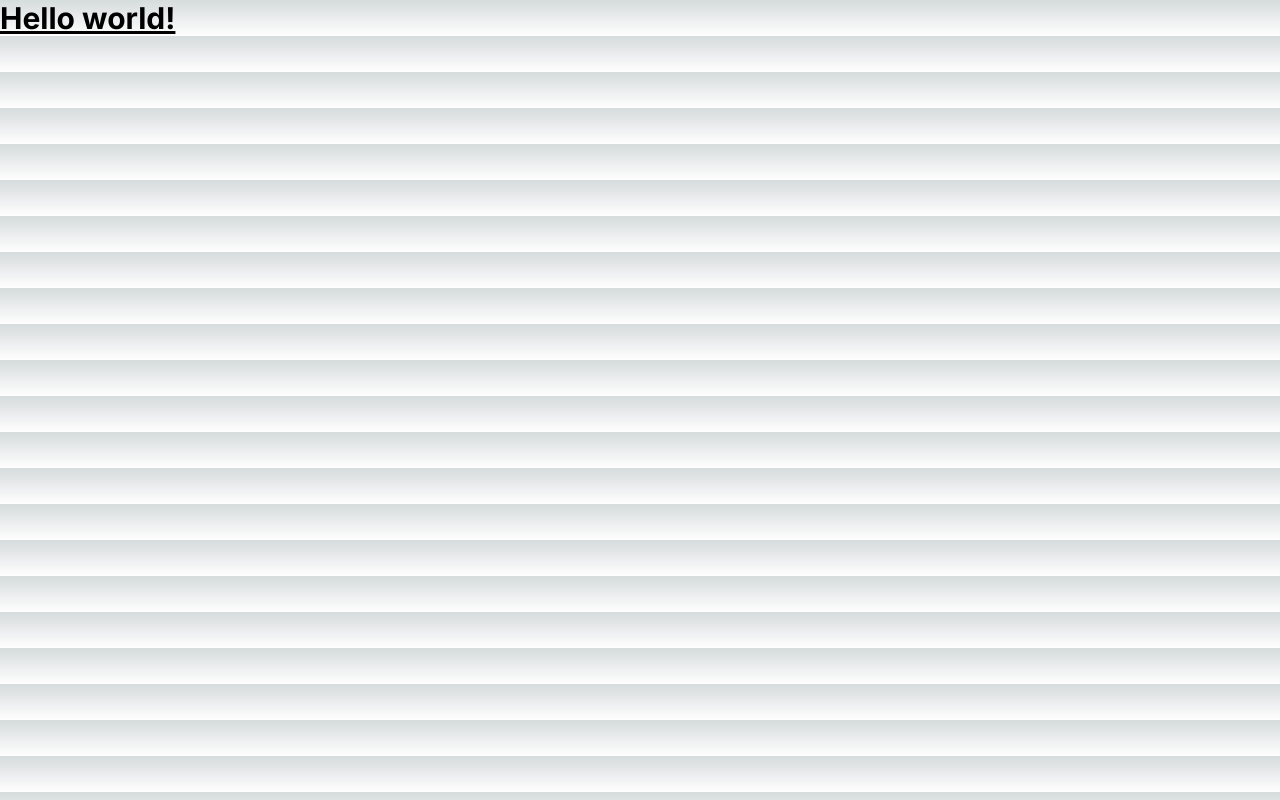
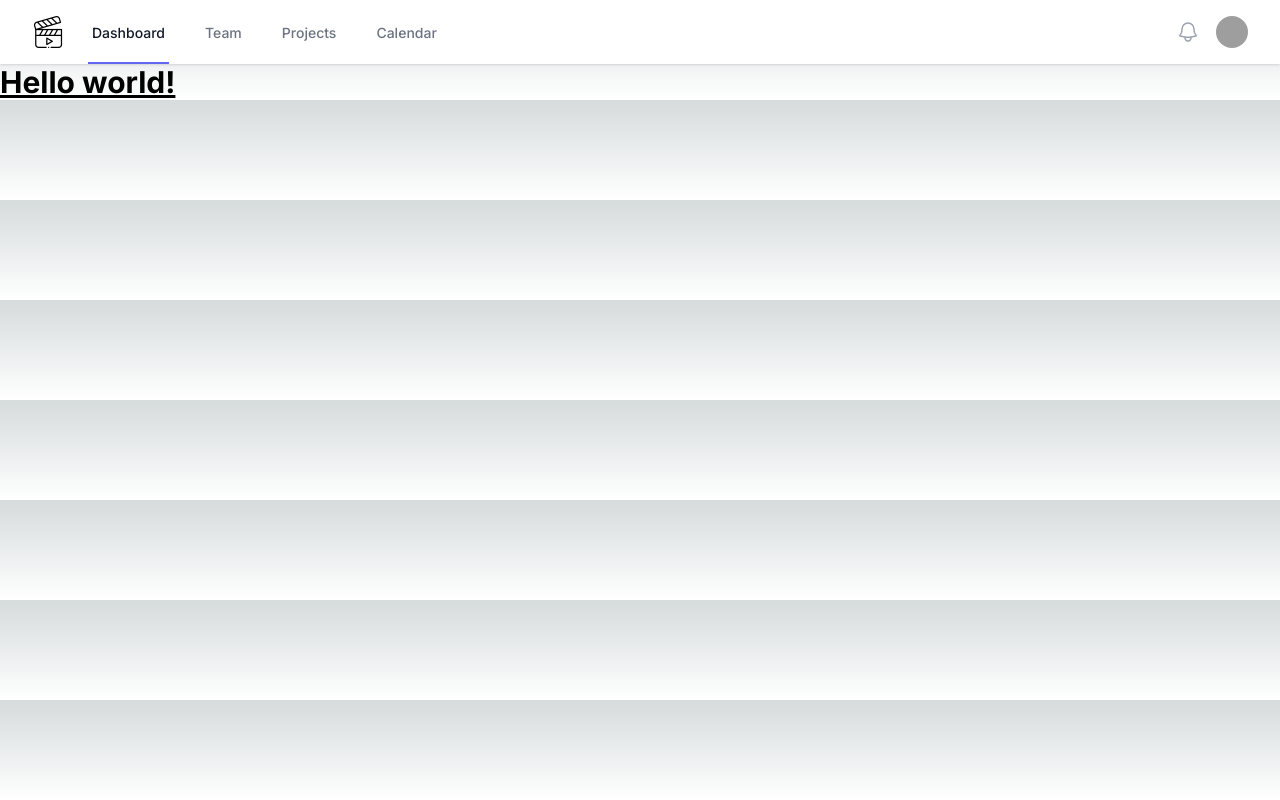
Before and after one commit to tonychill/dwight, a Next.js app: page / in a window 1280 px wide. Built offline with nearby package versions, Linux system fonts and the light colour scheme; grey boxes are pictures that could not be loaded.

Commit message:
adds navbar

```diff
--- a/package.json
+++ b/package.json
@@ -9,6 +9,8 @@
     "lint": "next lint"
   },
   "dependencies": {
+    "@headlessui/react": "^1.7.18",
+    "@heroicons/react": "^2.1.1",
     "next": "14.1.0",
     "react": "^18",
     "react-dom": "^18"
--- a/src/app/layout.tsx
+++ b/src/app/layout.tsx
@@ -1,4 +1,5 @@
 import type { Metadata } from "next";
+import Navbar from "@/components/navbar";
 import { Inter } from "next/font/google";
 import "./globals.css";
 
@@ -16,7 +17,10 @@
 }>) {
   return (
     <html lang="en">
-      <body className={inter.className}>{children}</body>
+      <body className={inter.className}>
+        <Navbar />
+        <main>{children}</main>
+      </body>
     </html>
   );
 }
--- /dev/null
+++ b/src/components/navbar/index.tsx
@@ -0,0 +1,181 @@
+"use client";
+import { Fragment } from "react";
+import { Disclosure, Menu, Transition } from "@headlessui/react";
+import { Bars3Icon, BellIcon, XMarkIcon } from "@heroicons/react/24/outline";
+
+function classNames(...classes: any) {
+  return classes.filter(Boolean).join(" ");
+}
+
+export default function Example() {
+  return (
+    <Disclosure as="nav" className="bg-white shadow">
+      {({ open }) => (
+        <>
+          <div className="mx-auto max-w-7xl px-2 sm:px-6 lg:px-8">
+            <div className="relative flex h-16 justify-between">
+              <div className="absolute inset-y-0 left-0 flex items-center sm:hidden">
+                {/* Mobile menu button */}
+                <Disclosure.Button className="relative inline-flex items-center justify-center rounded-md p-2 text-gray-400 hover:bg-gray-100 hover:text-gray-500 focus:outline-none focus:ring-2 focus:ring-inset focus:ring-indigo-500">
+                  <span className="absolute -inset-0.5" />
+                  <span className="sr-only">Open main menu</span>
+                  {open ? (
+                    <XMarkIcon className="block h-6 w-6" aria-hidden="true" />
+                  ) : (
+                    <Bars3Icon className="block h-6 w-6" aria-hidden="true" />
+                  )}
+                </Disclosure.Button>
+              </div>
+              <div className="flex flex-1 items-center justify-center sm:items-stretch sm:justify-start">
+                <div className="flex flex-shrink-0 items-center">
+                  <img
+                    className="h-8 w-auto"
+                    src="/video.png"
+                    alt="D Winston Media"
+                  />
+                </div>
+                <div className="hidden sm:ml-6 sm:flex sm:space-x-8">
+                  {/* Current: "border-indigo-500 text-gray-900", Default: "border-transparent text-gray-500 hover:border-gray-300 hover:text-gray-700" */}
+                  <a
+                    href="#"
+                    className="inline-flex items-center border-b-2 border-indigo-500 px-1 pt-1 text-sm font-medium text-gray-900"
+                  >
+                    Dashboard
+                  </a>
+                  <a
+                    href="#"
+                    className="inline-flex items-center border-b-2 border-transparent px-1 pt-1 text-sm font-medium text-gray-500 hover:border-gray-300 hover:text-gray-700"
+                  >
+                    Team
+                  </a>
+                  <a
+                    href="#"
+                    className="inline-flex items-center border-b-2 border-transparent px-1 pt-1 text-sm font-medium text-gray-500 hover:border-gray-300 hover:text-gray-700"
+                  >
+                    Projects
+                  </a>
+                  <a
+                    href="#"
+                    className="inline-flex items-center border-b-2 border-transparent px-1 pt-1 text-sm font-medium text-gray-500 hover:border-gray-300 hover:text-gray-700"
+                  >
+                    Calendar
+                  </a>
+                </div>
+              </div>
+              <div className="absolute inset-y-0 right-0 flex items-center pr-2 sm:static sm:inset-auto sm:ml-6 sm:pr-0">
+                <button
+                  type="button"
+                  className="relative rounded-full bg-white p-1 text-gray-400 hover:text-gray-500 focus:outline-none focus:ring-2 focus:ring-indigo-500 focus:ring-offset-2"
+                >
+                  <span className="absolute -inset-1.5" />
+                  <span className="sr-only">View notifications</span>
+                  <BellIcon className="h-6 w-6" aria-hidden="true" />
+                </button>
+
+                {/* Profile dropdown */}
+                <Menu as="div" className="relative ml-3">
+                  <div>
+                    <Menu.Button className="relative flex rounded-full bg-white text-sm focus:outline-none focus:ring-2 focus:ring-indigo-500 focus:ring-offset-2">
+                      <span className="absolute -inset-1.5" />
+                      <span className="sr-only">Open user menu</span>
+                      <img
+                        className="h-8 w-8 rounded-full"
+                        src="https://images.unsplash.com/photo-1472099645785-5658abf4ff4e?ixlib=rb-1.2.1&ixid=eyJhcHBfaWQiOjEyMDd9&auto=format&fit=facearea&facepad=2&w=256&h=256&q=80"
+                        alt=""
+                      />
+                    </Menu.Button>
+                  </div>
+                  <Transition
+                    as={Fragment}
+                    enter="transition ease-out duration-200"
+                    enterFrom="transform opacity-0 scale-95"
+                    enterTo="transform opacity-100 scale-100"
+                    leave="transition ease-in duration-75"
+                    leaveFrom="transform opacity-100 scale-100"
+                    leaveTo="transform opacity-0 scale-95"
+                  >
+                    <Menu.Items className="absolute right-0 z-10 mt-2 w-48 origin-top-right rounded-md bg-white py-1 shadow-lg ring-1 ring-black ring-opacity-5 focus:outline-none">
+                      <Menu.Item>
+                        {({ active }) => (
+                          <a
+                            href="#"
+                            className={classNames(
+                              active ? "bg-gray-100" : "",
+                              "block px-4 py-2 text-sm text-gray-700",
+                            )}
+                          >
+                            Your Profile
+                          </a>
+                        )}
+                      </Menu.Item>
+                      <Menu.Item>
+                        {({ active }) => (
+                          <a
+                            href="#"
+                            className={classNames(
+                              active ? "bg-gray-100" : "",
+                              "block px-4 py-2 text-sm text-gray-700",
+                            )}
+                          >
+                            Settings
+                          </a>
+                        )}
+                      </Menu.Item>
+                      <Menu.Item>
+                        {({ active }) => (
+                          <a
+                            href="#"
+                            className={classNames(
+                              active ? "bg-gray-100" : "",
+                              "block px-4 py-2 text-sm text-gray-700",
+                            )}
+                          >
+                            Sign out
+                          </a>
+                        )}
+                      </Menu.Item>
+                    </Menu.Items>
+                  </Transition>
+                </Menu>
+              </div>
+            </div>
+          </div>
+
+          <Disclosure.Panel className="sm:hidden">
+            <div className="space-y-1 pb-4 pt-2">
+              {/* Current: "bg-indigo-50 border-indigo-500 text-indigo-700", Default: "border-transparent text-gray-500 hover:bg-gray-50 hover:border-gray-300 hover:text-gray-700" */}
+              <Disclosure.Button
+                as="a"
+                href="#"
+                className="block border-l-4 border-indigo-500 bg-indigo-50 py-2 pl-3 pr-4 text-base font-medium text-indigo-700"
+              >
+                Dashboard
+              </Disclosure.Button>
+              <Disclosure.Button
+                as="a"
+                href="#"
+                className="block border-l-4 border-transparent py-2 pl-3 pr-4 text-base font-medium text-gray-500 hover:border-gray-300 hover:bg-gray-50 hover:text-gray-700"
+              >
+                Team
+              </Disclosure.Button>
+              <Disclosure.Button
+                as="a"
+                href="#"
+                className="block border-l-4 border-transparent py-2 pl-3 pr-4 text-base font-medium text-gray-500 hover:border-gray-300 hover:bg-gray-50 hover:text-gray-700"
+              >
+                Projects
+              </Disclosure.Button>
+              <Disclosure.Button
+                as="a"
+                href="#"
+                className="block border-l-4 border-transparent py-2 pl-3 pr-4 text-base font-medium text-gray-500 hover:border-gray-300 hover:bg-gray-50 hover:text-gray-700"
+              >
+                Calendar
+              </Disclosure.Button>
+            </div>
+          </Disclosure.Panel>
+        </>
+      )}
+    </Disclosure>
+  );
+}
```
Also changed, not shown: public/video.png (added), 1 other file (tests, documents, lock files or other folders).
